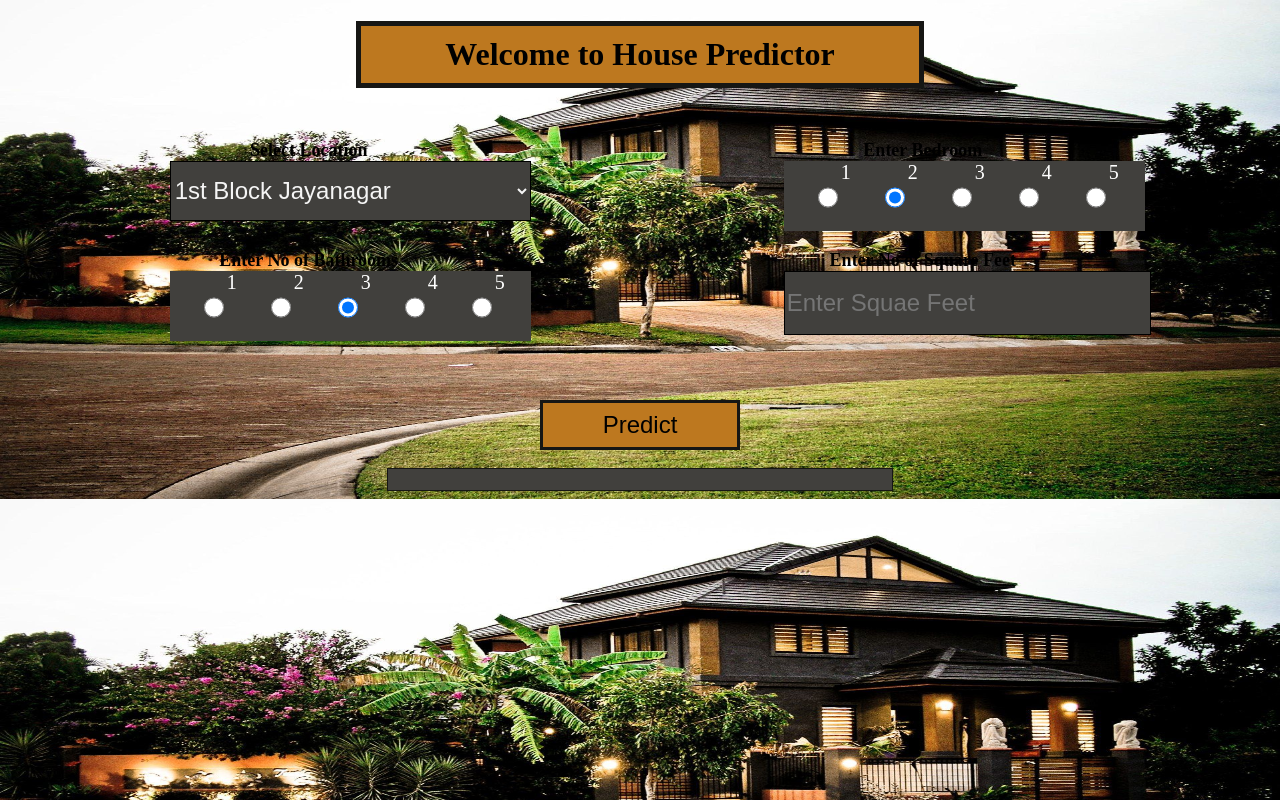
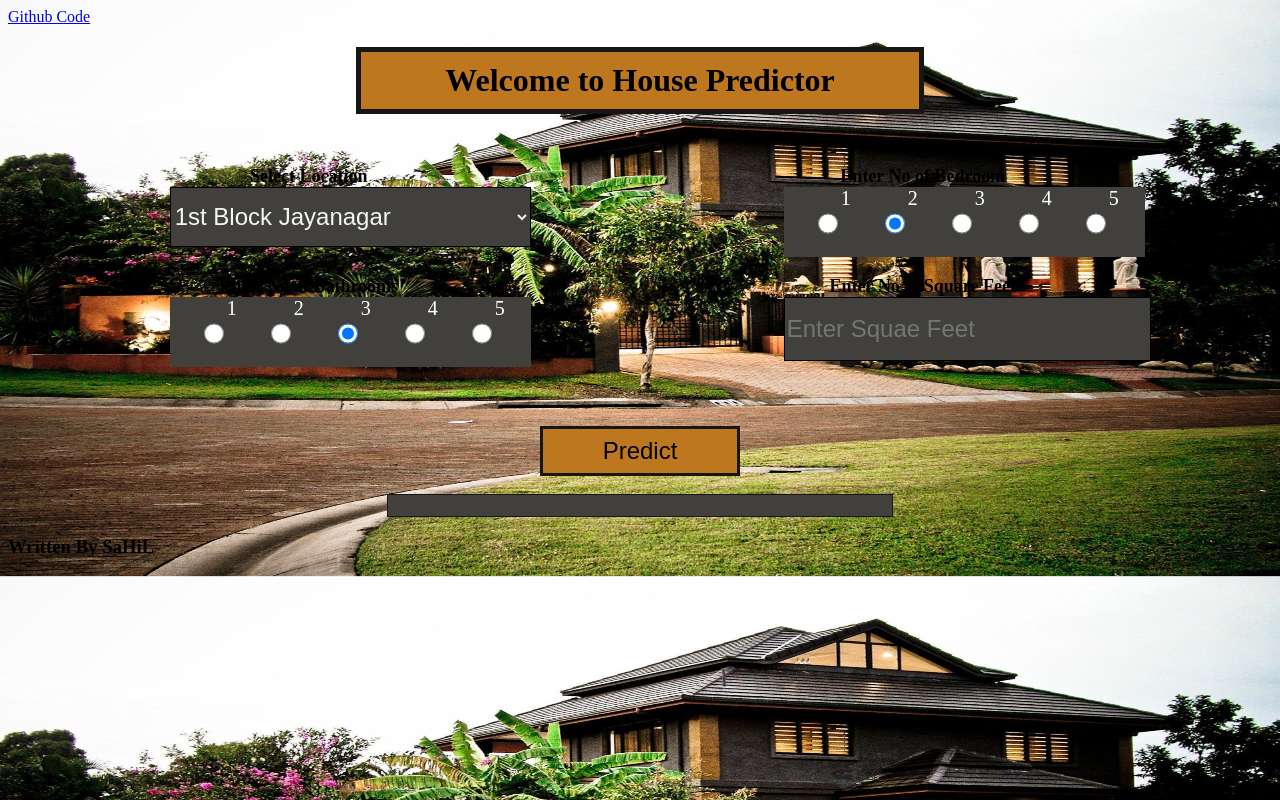
Before and after one commit to Sahilgul/Real-Estate-Price-Predictor, a Flask app: page / in a window 1280 px wide. Run offline with Flask 2, Linux system fonts and the light colour scheme; parts of the project's set-up code (start-up, migrations or seed data) failed here and were passed over.

Commit message:
Update web.html

```diff
--- a/templates/web.html
+++ b/templates/web.html
@@ -4,6 +4,9 @@
 <head>
     <title>Real State Price Predictor</title>
     <link rel="stylesheet" href="static/design.css">
+    <div class="github">
+        <a href="https://github.com/Sahilgul/Real-Estate-Price-Predictor" target="_blank">Github Code</a>
+    </div>
 </head>
 
 <body>
@@ -14,7 +17,7 @@
         </div>
         <div class="row">
             <div class="column">
-                <label><b>Select Location</b></label>
+                <label class="label"><b>Select Location</b></label>
                 <div>
                     <select class="BOx_control" id="location" name="location" required="1">
                         {% for location in locations%}
@@ -27,32 +30,31 @@
 
 
             <div class="column">
-                <label><b>Enter Bedroom</b></label>
+                <label class="label"><b>Enter No of Bedroom</b></label>
                 <div class="radio">
                     <input type="radio" id="radio-bhk-1" name="mbhk" value="1">1
                     <input type="radio" id="radio-bhk-2" name="mbhk" value="2" checked>2
                     <input type="radio" id="radio-bhk-3" name="mbhk" value="3">3
                     <input type="radio" id="radio-bhk-4" name="mbhk" value="4">4
                     <input type="radio" id="radio-bhk-5" name="mbhk" value="5">5
-                    <!-- <input type="text" class="BOx_control" id="bhk" name="bhk" placeholder="Enter Bedroom"></input> -->
                 </div>
             </div>
 
             <div>
                 <div class="column">
-                    <label><b>Enter No of Bathrooms</b></label>
+                    <label class="label"><b>Enter No of Bathrooms</b></label>
                     <div class="radio">
                         <input type="radio" id="radio-bath-1" name="nbath" value="1">1
                         <input type="radio" id="radio-bath-2" name="nbath" value="2">2
                         <input type="radio" id="radio-bath-3" name="nbath" value="3" checked>3
                         <input type="radio" id="radio-bath-4" name="nbath" value="4">4
                         <input type="radio" id="radio-bath-5" name="nbath" value="5">5
-                        <!-- <input type="text" class="BOx_control" id="bath" name="bath" placeholder="Enter Bath"></input> -->
+
                     </div>
                 </div>
 
                 <div class="column">
-                    <label><b>Enter No of Square Feet</b></label>
+                    <label class="label"><b>Enter No of Square Feet</b></label>
                     <div>
                         <input type="text" class="BOx_control" id="sqft" name="sqft"
                             placeholder="Enter Squae Feet"></input>
@@ -60,36 +62,31 @@
                 </div>
             </div>
         </div>
+
         <div style="text-align:center">
             <button class="button" onclick="send_data()">Predict</button>
         </div>
+
     </form>
 
     <br>
+
     <div class="result_space">
         <h3><span id="prediction"></span></h3>
     </div>
+
+
     <div>
-        <script>
-            function form_handler(event) {
-                event.preventDefault();
-            }
-            function send_data() {
-                document.querySelector('form').addEventListener('submit', form_handler);
-                var fd = new FormData(document.querySelector('form'));
-                var xhr = new XMLHttpRequest();
-                xhr.open('POST', '/predict', true);
-                document.getElementById("prediction").innerHTML = "Wait For Predicting Price....!";
-                xhr.onreadystatechange = function () {
-                    if (xhr.readyState == XMLHttpRequest.DONE) {
-                        document.getElementById('prediction').innerHTML = "Prediction = " + xhr.responseText + "₹";
-                    }
-                };
-                xhr.onload = function () { };
-                xhr.send(fd);
-            }
-        </script>
+        <script src="static/javas.js"></script>
     </div>
+
+
+    <div class="footer">
+        <footer>
+            <h3>Written By SaHiL</h3>
+        </footer>
+    </div>
+
 </body>
 
 </html>
```
